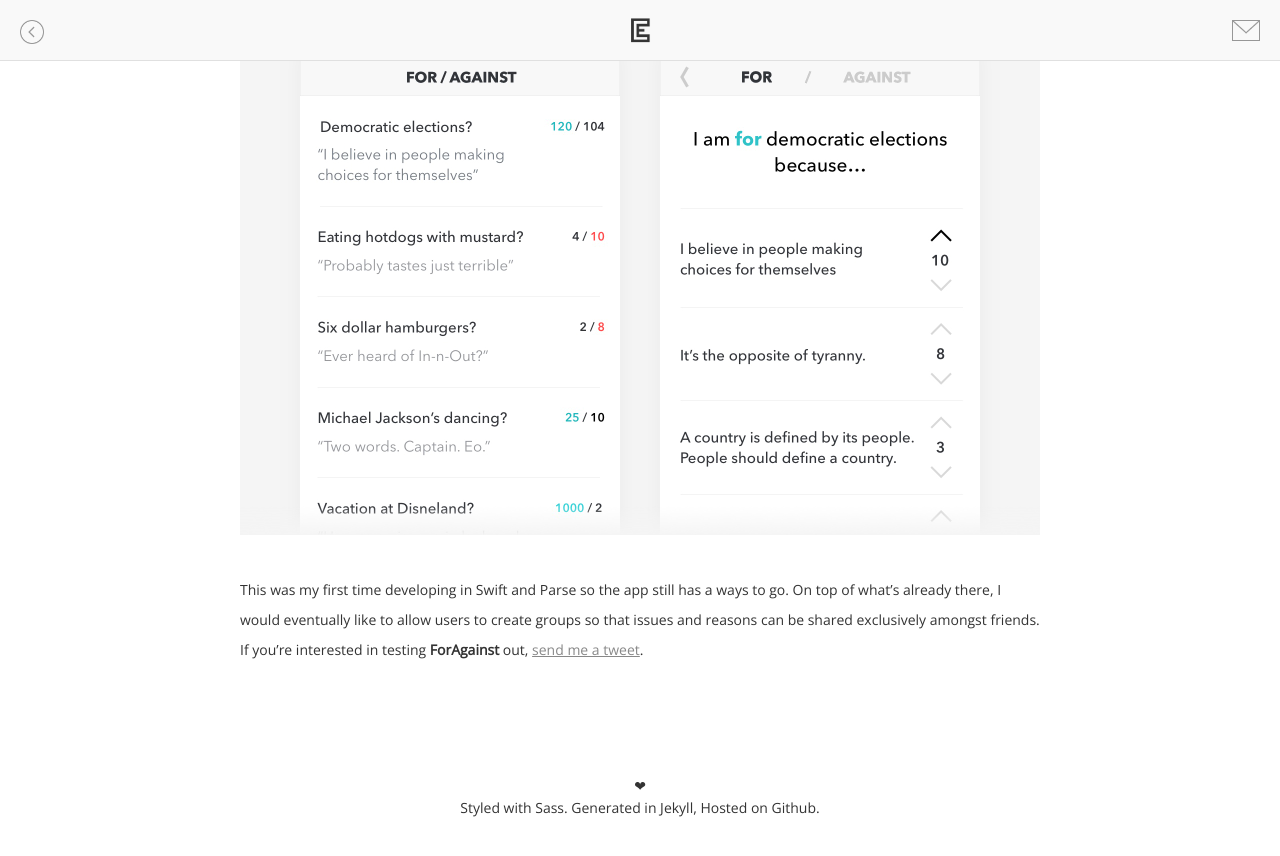
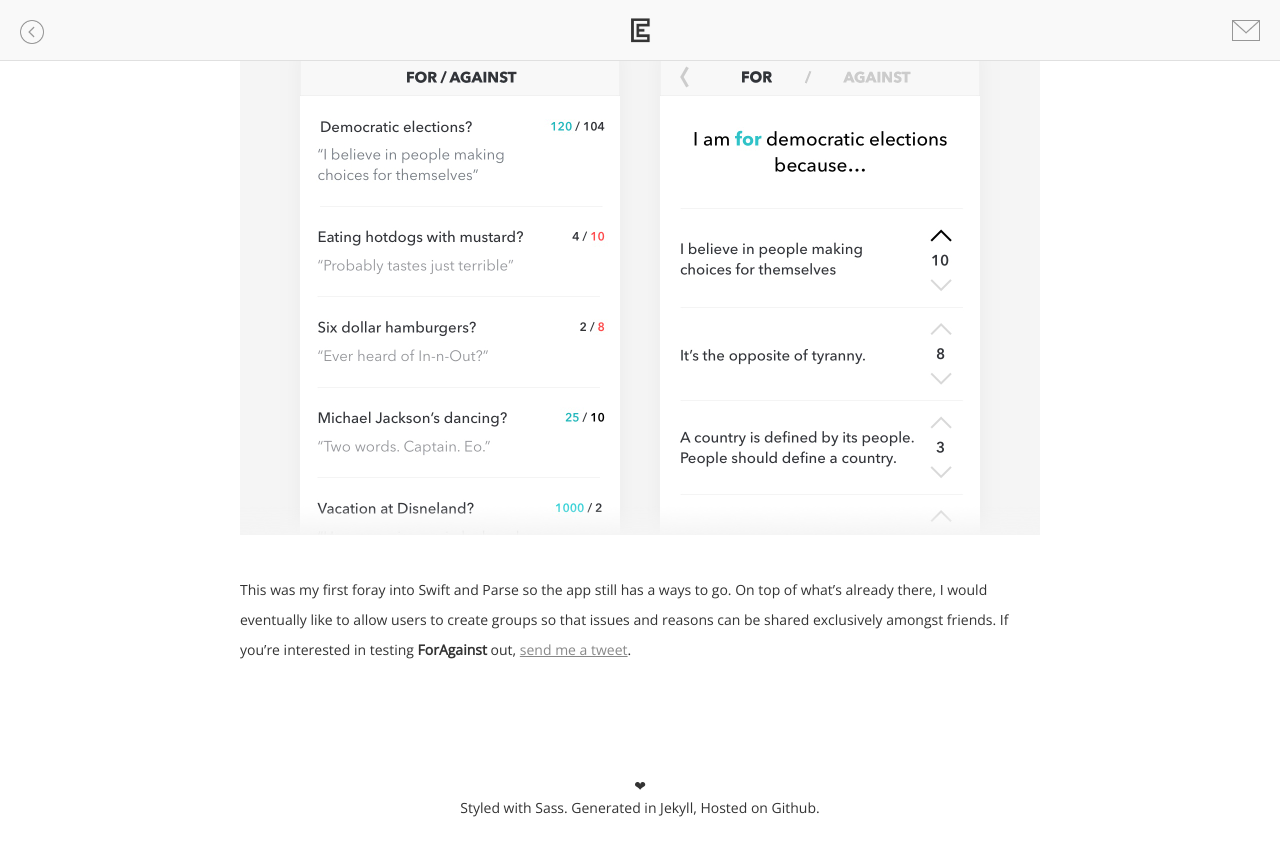
Before and after one commit to edchao/edchao.github.io, a Jekyll site: the page built from _posts/2015-06-06-foragainst.markdown, in a window 1280 px wide and 900 px high, scrolled down 1195 px. Shown: the top 856 px of the window. Built offline with Jekyll 4.4.1, drawn with Linux system fonts in a browser that asks for light colours.

Commit message:
post edit

```diff
--- a/_posts/2015-06-06-foragainst.markdown
+++ b/_posts/2015-06-06-foragainst.markdown
@@ -17,4 +17,4 @@ categories:
 
 ![ForAgainst]({{edchao.github.io}}/assets/img_foragainst_home.jpg)
 
-This was my first time developing in Swift and Parse so the app still has a ways to go.  On top of what's already there, I would eventually like to allow users to create groups so that issues and reasons can be shared exclusively amongst friends. If you're interested in testing <strong> ForAgainst</strong> out, <a href="https://twitter.com/edchao"> send me a tweet</a>.
+This was my first foray into Swift and Parse so the app still has a ways to go.  On top of what's already there, I would eventually like to allow users to create groups so that issues and reasons can be shared exclusively amongst friends. If you're interested in testing <strong> ForAgainst</strong> out, <a href="https://twitter.com/edchao"> send me a tweet</a>.
```
